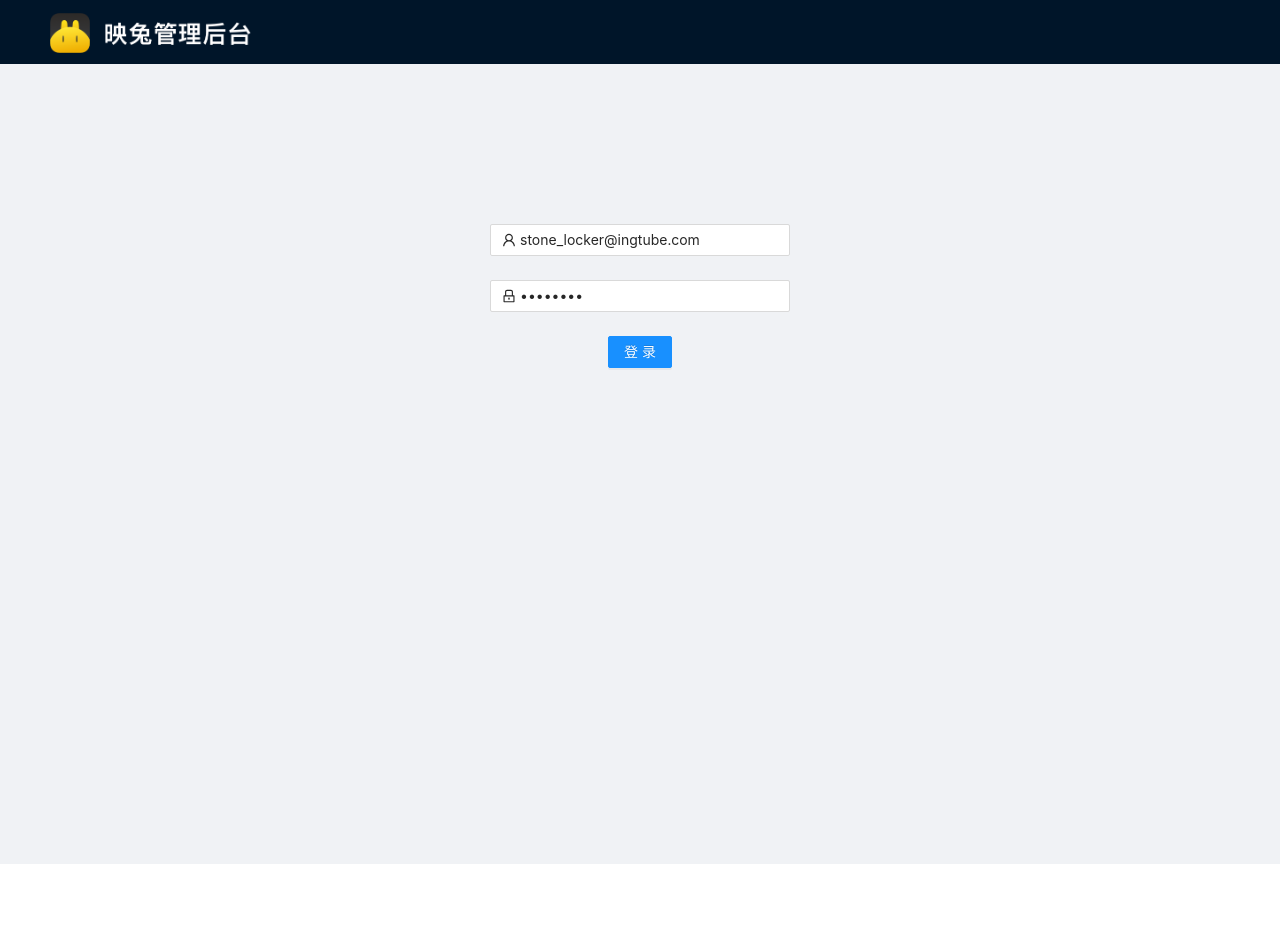
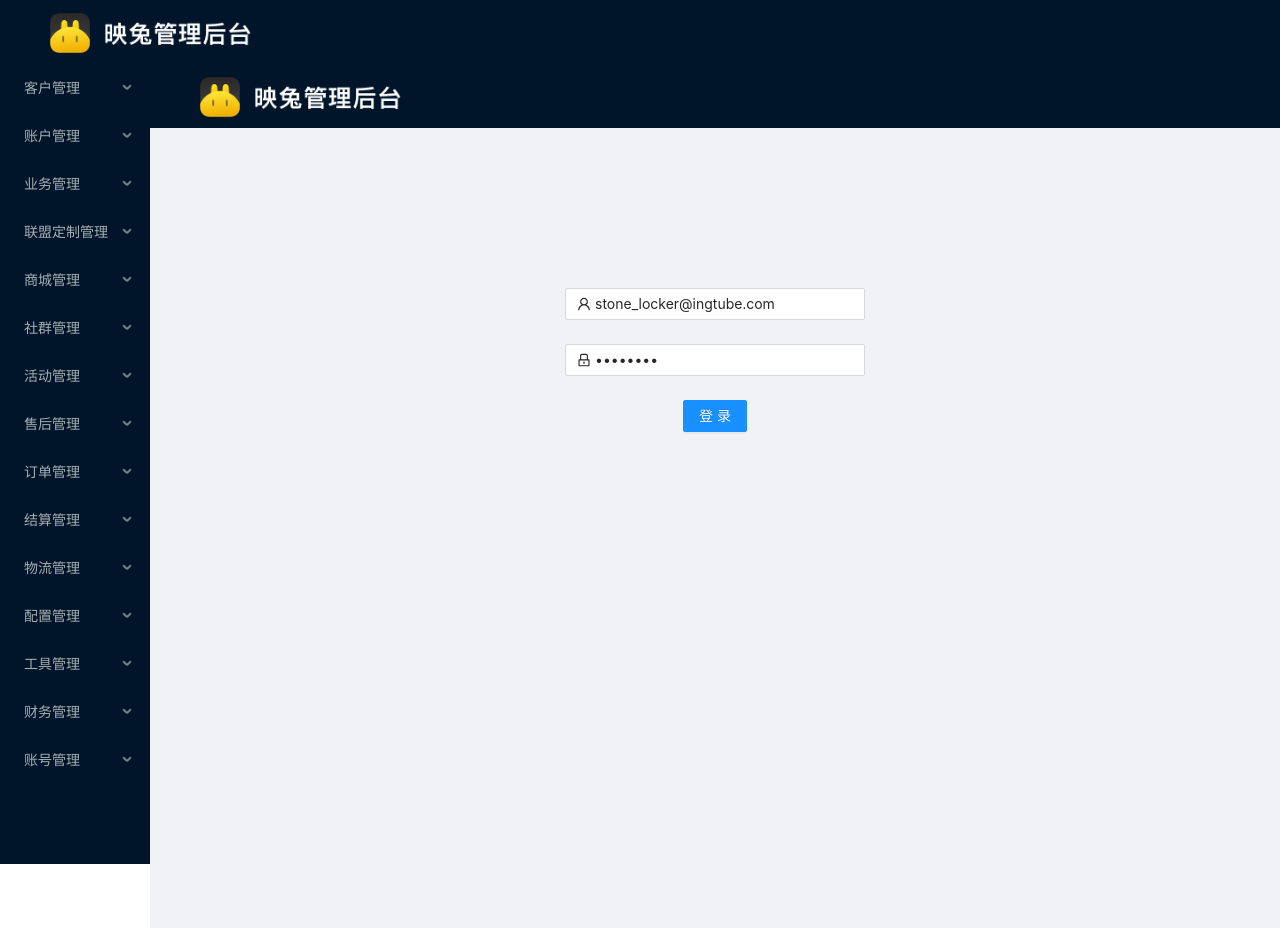
Before and after one commit to wuhencut/admin-react, a React app: page /#/login in a window 1280 px wide. Before the commit the page ends 864 px from the top, so only its background shows below. Built offline with nearby package versions, Linux system fonts and the light colour scheme.

Commit message:
menu菜单完善 Index 组件匹配 子路由组件 完成

```diff
--- a/src/App.css
+++ /dev/null
@@ -1,38 +0,0 @@
-.App {
-  text-align: center;
-}
-
-.App-logo {
-  height: 40vmin;
-  pointer-events: none;
-}
-
-@media (prefers-reduced-motion: no-preference) {
-  .App-logo {
-    animation: App-logo-spin infinite 20s linear;
-  }
-}
-
-.App-header {
-  background-color: #282c34;
-  min-height: 100vh;
-  display: flex;
-  flex-direction: column;
-  align-items: center;
-  justify-content: center;
-  font-size: calc(10px + 2vmin);
-  color: white;
-}
-
-.App-link {
-  color: #61dafb;
-}
-
-@keyframes App-logo-spin {
-  from {
-    transform: rotate(0deg);
-  }
-  to {
-    transform: rotate(360deg);
-  }
-}
--- a/src/App.js
+++ /dev/null
@@ -1,15 +0,0 @@
-import React from "react";
-import { Switch } from "react-router-dom";
-import AuthRoute from "./pages/AuthRoute/AuthRoute";
-import routes from "./pages/routerConfig";
-import "./App.css";
-class App extends React.Component {
-  render() {
-    return (
-      <Switch>
-        <AuthRoute routerConfig={routes}></AuthRoute>
-      </Switch>
-    );
-  }
-}
-export default App;
--- a/src/api/index.js
+++ b/src/api/index.js
@@ -37,7 +37,6 @@ axios.interceptors.response.use(
       if (res.data.data == null) {
         res.data.data = {};
       }
-      console.log(res.config.url);
       requestArr.splice(requestArr.indexOf(res.config.url), 1);
       return res.data;
     }
@@ -58,7 +57,7 @@ let post = (path, data) => {
     user_id: userInfo.user_id ? userInfo.user_id : "",
     data: data,
   };
-  // console.log(url);
+  // (url);
   return axios.post(url, initReq(req));
 };
 export default {
--- a/src/authList.json
+++ b/src/authList.json
@@ -1,5 +1,4 @@
-{
-  "list": [{
+[{
   "id": "id59",
   "label": "客户管理",
   "children": [{
@@ -150,20 +149,21 @@
     "children": [{
         "id": "1611661573",
         "label": "创建战队"
-      },{
+      }, {
         "id": "1611661621",
         "label": "战队改名"
-      },{
+      }, {
         "id": "1611661645",
         "label": "成员列表"
-      },{
+      }, {
         "id": "1611661729",
         "label": "删除"
       },
       {
         "id": "1611661903",
         "label": "修改队长"
-        }]
+      }
+    ]
   }]
 }, {
   "id": "id61",
@@ -211,74 +211,76 @@
     "label": "授权管理",
     "path": "erpList"
   }]
-  },{
-    "id":"id74",
-    "label":"联盟定制管理",
-    "children":[{
-      "id":"id1611577004",
-      "label":"联盟战队",
-      "path":"leagueTeamList",
-      "children":[{
+}, {
+  "id": "id74",
+  "label": "联盟定制管理",
+  "children": [{
+      "id": "id1611577004",
+      "label": "联盟战队",
+      "path": "leagueTeamList",
+      "children": [{
         "id": "id1611662664",
         "label": "创建战队"
-      },{
+      }, {
         "id": "id1611662696",
         "label": "战队改名"
-      },{
+      }, {
         "id": "id1611662732",
         "label": "成员列表"
-      },{
+      }, {
         "id": "id1611663165",
         "label": "修改队长"
-      },{
+      }, {
         "id": "id1611662755",
         "label": "删除战队"
       }]
-    },{
-      "id":"id1611577700",
-      "label":"定制博主管理",
-      "path":"customBloggerList",
-      "children":[{
-        "id":"id1611663495",
-        "label":"查看"
-      },{
-        "id":"id1611663514",
-        "label":"添加"
-      },{
-        "id":"id1611663555",
-        "label":"关闭权限/重启权限"
+    }, {
+      "id": "id1611577700",
+      "label": "定制博主管理",
+      "path": "customBloggerList",
+      "children": [{
+        "id": "id1611663495",
+        "label": "查看"
+      }, {
+        "id": "id1611663514",
+        "label": "添加"
+      }, {
+        "id": "id1611663555",
+        "label": "关闭权限/重启权限"
       }]
     },
-      {"id":"id1611577714",
-        "label":"联盟平台价管理",
-        "path":"sourcePrice",
-        "children":[{
-          "id":"id1611663888",
-          "label":"查看"
+    {
+      "id": "id1611577714",
+      "label": "联盟平台价管理",
+      "path": "sourcePrice",
+      "children": [{
+          "id": "id1611663888",
+          "label": "查看"
         },
         {
-          "id":"id1611663900",
-          "label":"添加"
+          "id": "id1611663900",
+          "label": "添加"
         },
         {
-          "id":"id1611663909",
-          "label":"批量导入"
+          "id": "id1611663909",
+          "label": "批量导入"
         },
         {
-          "id":"id1611663916",
-          "label":"修改"
+          "id": "id1611663916",
+          "label": "修改"
         }
       ]
     },
-      {"id":"id1611577727",
-      "label":"战队积分统计",
-      "path":"teamPoints",
-      "children":[{
-        "id":"id1611713705",
-        "label":"增加积分"
-      },{
-        "id":"id1611713735",
-        "label":"删除"
+    {
+      "id": "id1611577727",
+      "label": "战队积分统计",
+      "path": "teamPoints",
+      "children": [{
+        "id": "id1611713705",
+        "label": "增加积分"
+      }, {
+        "id": "id1611713735",
+        "label": "删除"
       }]
     }
   ]
@@ -310,7 +312,7 @@
         "id": "id110",
         "label": "编辑"
       }]
-    },{
+    }, {
       "id": "1608014161",
       "label": "优惠券",
       "path": "couponList",
@@ -327,7 +329,8 @@
       "id": "id133",
       "label": "后台类目",
       "path": "category"
-    }]
+    }
+  ]
 }, {
   "id": "id63",
   "label": "社群管理",
@@ -391,22 +394,22 @@
     "id": "id57",
     "label": "活动专场",
     "path": "specialEvent"
-    },{
-      "id":"id1611630884",
-      "label":"定制活动审核",
-      "path":"customizedActivityCheck",
-      "children":[{
-      "id":"id1611715024",
-      "label":"查看"
-      },{
-        "id":"id1611715033",
-        "label":"保存"
-      },{
-        "id":"id1611715042",
-        "label":"通过活动/拒绝活动"
-      },{
-        "id":"id1611715105",
-        "label":"关闭活动"
+  }, {
+    "id": "id1611630884",
+    "label": "定制活动审核",
+    "path": "customizedActivityCheck",
+    "children": [{
+      "id": "id1611715024",
+      "label": "查看"
+    }, {
+      "id": "id1611715033",
+      "label": "保存"
+    }, {
+      "id": "id1611715042",
+      "label": "通过活动/拒绝活动"
+    }, {
+      "id": "id1611715105",
+      "label": "关闭活动"
     }]
   }]
 }, {
@@ -478,20 +481,20 @@
       "id": "id126",
       "label": "导出表格"
     }]
-    },{
+  }, {
     "id": "id1611633086",
     "label": "联盟定制订单",
     "path": "leagueOrder",
-      "children":[{
+    "children": [{
       "id": "id1611715814",
       "label": "查看详情"
-      },{
+    }, {
       "id": "id1611715822",
       "label": "完成审稿/确认测评"
-      },{
+    }, {
       "id": "id1611715856",
       "label": "关闭订单"
-      },{
+    }, {
       "id": "id1611726005",
       "label": "协商记录 发送 按钮"
     }]
@@ -546,7 +549,7 @@
     "id": "1608017438",
     "label": "运营计划",
     "path": "operateSchedule"
-    },{
+  }, {
     "id": "id58",
     "label": "私享聚合配置",
     "path": "campaignAggregation"
@@ -656,4 +659,3 @@
     "path": "roleList"
   }]
 }]
-}
--- a/src/index.js
+++ b/src/index.js
@@ -1,14 +1,14 @@
 import React from "react";
 import ReactDOM from "react-dom";
 import "./index.css";
-import App from "./App";
+import Index from "./pages/Index/Index";
 import reportWebVitals from "./reportWebVitals";
 import { HashRouter } from "react-router-dom";
 import "antd/dist/antd.css";
 
 ReactDOM.render(
   <HashRouter>
-    <App />
+    <Index />
   </HashRouter>,
   document.getElementById("root")
 );
--- /dev/null
+++ b/src/pages/CompanyAuth/index.js
@@ -0,0 +1,4 @@
+const CompanyAuth = () => {
+  return <div>企业认证</div>;
+};
+export default CompanyAuth;
--- a/src/pages/Index/Index.js
+++ b/src/pages/Index/Index.js
@@ -3,11 +3,41 @@ import style from "./Index.module.less";
 import api from "../../api/index";
 import logo from "../../assets/imgs/logo.png";
 import getUserInfo from "../../api/getUserInfo";
-import { message, Layout, Popover, Button } from "antd";
+import { message, Layout, Popover, Menu } from "antd";
+// import AuthRoute from "../AuthRoute/AuthRoute";
+import authList from "../../authList.json";
+import { Link, Switch } from "react-router-dom";
 import AuthRoute from "../AuthRoute/AuthRoute";
-import { Link } from "react-router-dom";
+import routerConfig from "../routerConfig";
 const { Header, Content } = Layout;
+const { SubMenu } = Menu;
 let user = getUserInfo();
+const MenuItems = (children) => {
+  return children.map((item) => (
+    <Menu.Item key={item.id}>
+      <Link to={item.path}>{item.label}</Link>
+    </Menu.Item>
+  ));
+};
+const SubMenuItem = authList.map((item) => (
+  <SubMenu key={item.id} title={item.label}>
+    {MenuItems(item.children)}
+  </SubMenu>
+));
+// const SubMenuItem = function deep(list) {
+//   return list.map((item) => {
+//     if (item.children) {
+//       console.log(item);
+//       return (
+//         <SubMenu key={item.id} title={item.label}>
+//           {deep(item.children)}
+//         </SubMenu>
+//       );
+//     }
+//     return <Menu.Item key={item.id}>{item.label}</Menu.Item>;
+//   });
+// };
+
 class Index extends React.Component {
   constructor(props) {
     super(props);
@@ -25,7 +55,6 @@ class Index extends React.Component {
       });
       if (res.error_code === 0) {
         this.setState({ roleList: JSON.parse(res.data.list[0].page_level_permission) });
-        console.log(this.state.roleList);
       }
     } else {
       message.error("您还没有被分配权限");
@@ -54,6 +83,20 @@ class Index extends React.Component {
               </Popover>
             </div>
           </Header>
+          <Content className={style.content}>
+            <div className={style.main}>
+              <div className={style.left}>
+                <Menu className={style.menu} mode="inline" theme="dark">
+                  {SubMenuItem}
+                </Menu>
+              </div>
+              <div className={style.right}>
+                <Switch>
+                  <AuthRoute routerConfig={routerConfig}></AuthRoute>
+                </Switch>
+              </div>
+            </div>
+          </Content>
         </Layout>
       </div>
     );
--- a/src/pages/Index/Index.module.less
+++ b/src/pages/Index/Index.module.less
@@ -1,4 +1,19 @@
 .page {
+  .content {
+    .main {
+      display: flex;
+      height: 100vh;
+      > .left{
+        width: 150px;
+        .menu {
+          height: 100vh;
+        }
+      }
+      > .right{
+        flex: 1;
+      }
+    }
+  }
   .header {
     text-align: left;
     display: flex;
@@ -11,6 +26,7 @@
     .right {
       > .user-info{
         color: #fff;
+        cursor: pointer;
       }
     }
   }
--- /dev/null
+++ b/src/pages/PersonalPool/index.js
@@ -0,0 +1,4 @@
+const PersonalPool = () => {
+  return <div>PersonalPool</div>;
+};
+export default PersonalPool;
--- a/src/pages/routerConfig.js
+++ b/src/pages/routerConfig.js
@@ -1,5 +1,7 @@
 import Index from "./Index/Index";
 import Login from "./Login/Login";
+import CompanyAuth from "./CompanyAuth/index";
+import PersonalPool from "./PersonalPool/index";
 let routes = [
   {
     path: "/",
@@ -11,5 +13,15 @@ let routes = [
     name: "login",
     component: Login,
   },
+  {
+    path: "/companyAuth",
+    name: "companyAuth",
+    component: CompanyAuth,
+  },
+  {
+    path: "/personalPool",
+    name: "personalPool",
+    component: PersonalPool,
+  },
 ];
 export default routes;
```
Also changed, not shown: 1 other file (tests, documents, lock files or other folders). Lines whose indentation alone changed are shown as unchanged.
